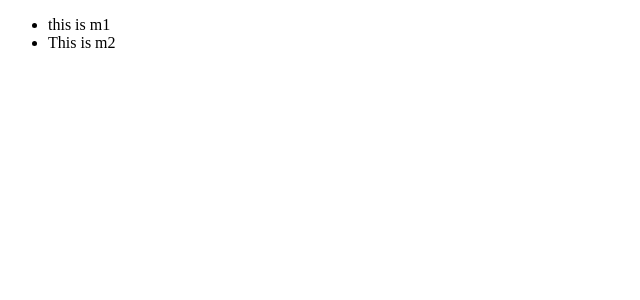
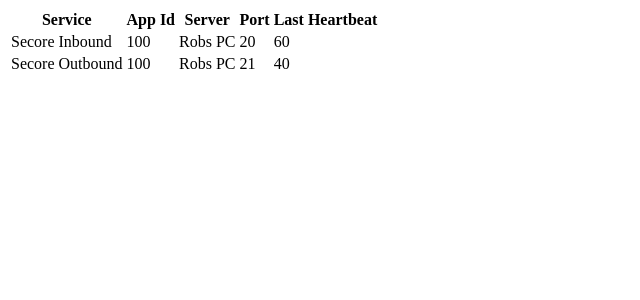
Before and after one commit to robjmberry/react-demo, a React app: page / in a window 1280 px wide. Shown: the top 300 px of the page, without its empty margins (0-640 px from the left). Built offline with nearby package versions, Linux system fonts and the light colour scheme.

Commit message:
Moved code closer to the domain I want.

```diff
--- a/src/components/App.jsx
+++ b/src/components/App.jsx
@@ -1,11 +1,10 @@
 import React from 'react';
-import MessageList from './MessageList.jsx'
-
-const mydata = [{Id: 1, Text:'this is m1'}, {Id:2, Text:'This is m2'}]
+import ServiceRegistryList from './ServiceRegistryList.jsx'
+import mydata from '../data/testdata';
 
 
 const App = () =>(
-  <MessageList messages={mydata}/>
+  <ServiceRegistryList registrations={mydata}/>
 )
 
 export default App;
--- a/src/components/Message.jsx
+++ /dev/null
@@ -1,7 +0,0 @@
-import React from 'react'
-
-const Message = ({message}) =>  (
-    <li>{message}</li>
-  )
-
-export default Message;
--- a/src/components/MessageList.jsx
+++ /dev/null
@@ -1,13 +0,0 @@
-import React from 'react';
-import Message from './Message.jsx'
-
-const MessageList = ({messages}) =>  (
-    <ul>
-    { messages.map((message) =>
-      <Message key={message.Id} message={message.Text} />
-    )}
-    </ul>
-  )
-
-
-export default MessageList;
--- /dev/null
+++ b/src/components/ServiceRegistry.jsx
@@ -0,0 +1,13 @@
+import React from 'react'
+
+const ServiceRegistry = ({registry}) =>  (
+    <tr>
+    <td>{registry.Service}</td>
+    <td>{registry.AppId}</td>
+    <td>{registry.Server}</td>
+    <td>{registry.Port}</td>
+    <td>{registry.LastHeartBeatSeconds}</td>
+    </tr>
+  )
+
+export default ServiceRegistry;
--- /dev/null
+++ b/src/components/ServiceRegistryList.jsx
@@ -0,0 +1,21 @@
+import React from 'react';
+import ServiceRegistry from './ServiceRegistry.jsx'
+
+const ServiceRegistryList = ({registrations}) =>  (
+    <table>
+    <thead>
+
+    <th>Service</th>
+    <th>App Id</th>
+    <th>Server</th>
+    <th>Port</th>
+    <th>Last Heartbeat</th>
+    </thead>
+    { registrations.map((registry) =>
+      <ServiceRegistry key={registry.Id} registry={registry} />
+    )}
+    </table>
+  )
+
+
+export default ServiceRegistryList;
--- /dev/null
+++ b/src/data/testdata.js
@@ -0,0 +1,24 @@
+const mydata = [
+  {
+    Id: 1,
+    Service: 'Secore Inbound',
+    Description: 'Processes inbound messages from Secore',
+    ExecutableLocation: 'c:\\',
+    AppId: 100,
+    Server: 'Robs PC',
+    Port: 20,
+    LastHeartBeatSeconds: 60
+  },
+  {
+    Id: 2,
+    Service: 'Secore Outbound',
+    Description: 'Processes outbound messages from Secore',
+    ExecutableLocation: 'c:\\',
+    AppId: 100,
+    Server: 'Robs PC',
+    Port: 21,
+    LastHeartBeatSeconds: 40
+  }
+]
+
+export default mydata;
```
Also changed, not shown: public/main.js.
